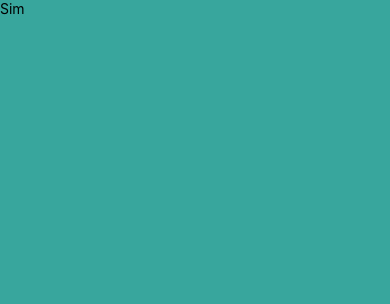
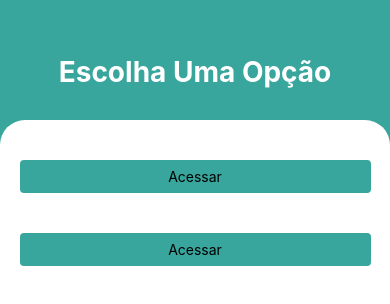
Before and after one commit to DiegoOliveira01/ReactNative_DenteForte, a React Native app in the folder Projeto/: screen /Menu in a window 390 px wide. Shown: the top 304 px of the page. Built offline with nearby package versions, Linux system fonts and the light colour scheme.

Commit message:
Improved Menu page

```diff
--- a/Projeto/src/pages/Menu/index.js
+++ b/Projeto/src/pages/Menu/index.js
@@ -8,7 +8,18 @@ import { useNavigation } from '@react-navigation/native'
 export default function Menu(){
     return(
         <View style={styles.container}>
-            <Text>Sim</Text>
+            <Animatable.View animation="fadeInUp" delay={500} style={styles.containerHeader}>
+                <Text style={styles.message}>Escolha Uma Opção</Text>
+            </Animatable.View>
+
+            <Animatable.View animation="fadeInUp" style={styles.containerForm}>
+            <TouchableOpacity style={styles.button}>
+                <Text styles={styles.buttonText}>Acessar</Text>
+            </TouchableOpacity>
+            <TouchableOpacity style={styles.button}>
+                <Text styles={styles.buttonText}>Acessar</Text>
+            </TouchableOpacity>
+            </Animatable.View>
         </View>
     );
 }
@@ -18,4 +29,31 @@ const styles = StyleSheet.create({
         flex: 1,
         backgroundColor: "#38a69d",
     },
+    containerHeader:{
+        marginTop: '14%',
+        marginBottom: '8%',
+    },
+    message:{
+        fontSize: 28,
+        fontWeight: 'bold',
+        color: '#fff',
+        alignSelf: 'center',
+    },
+    containerForm:{
+        backgroundColor: '#fff',
+        flex: 1,
+        borderTopLeftRadius: 25,
+        borderTopRightRadius: 25,
+        paddingStart: '5%',
+        paddingEnd: '5%',
+    },
+    button:{
+        backgroundColor: '#38a69d',
+        width: '100%',
+        borderRadius: 4,
+        paddingVertical: 8,
+        marginTop: 40,
+        justifyContent: 'center',
+        alignItems: 'center',
+    },
 })
--- a/Projeto/src/pages/Signin/index.js
+++ b/Projeto/src/pages/Signin/index.js
@@ -12,8 +12,7 @@ export default function Signin(){
     const navigation = useNavigation();
 
     const handleLogin = () => {
-        // Aqui você pode adicionar a lógica de autenticação
-        if(email === 'examplo@gmail.com' && password === '123'){
+        if(email === 'Diego' && password === '123'){
             navigation.navigate('Menu');
         } else {
             alert('Email ou senha incorretos!');
@@ -28,13 +27,20 @@ export default function Signin(){
 
             <Animatable.View animation="fadeInUp" style={styles.containerForm}>
             <Text style={styles.title}>Email:</Text>
-            <TextInput placeholder="Digite um Email..." style={styles.input} onChangeText={text => setEmail(text)}
-                    value={email}></TextInput>
+            <TextInput
+            placeholder="Digite um Email..."
+            style={styles.input}
+            onChangeText={text => setEmail(text)}
+            value={email}>
+            </TextInput>
             <Text style={styles.title}>Senha:</Text>
-            <TextInput placeholder="Digite sua senha..." style={styles.input} onChangeText={text => setPassword(text)}
-                    value={password}
-                    secureTextEntry></TextInput>
-
+            <TextInput
+            placeholder="Digite sua senha..."
+            style={styles.input}
+            onChangeText={text => setPassword(text)}
+            value={password}
+            secureTextEntry>
+            </TextInput>
             <TouchableOpacity style={styles.button} onPress={handleLogin}>
                 <Text styles={styles.buttonText}>Acessar</Text>
             </TouchableOpacity>
--- a/Projeto/src/routes/index.js
+++ b/Projeto/src/routes/index.js
@@ -9,6 +9,13 @@ const Stack = createNativeStackNavigator();
 export default function Routes(){
     return(
         <Stack.Navigator>
+
+        <Stack.Screen
+            name="Menu"
+            component={Menu}
+            options={{ headerShown: false}}
+        />
+
         <Stack.Screen
             name="Welcome"
             component={Welcome}
@@ -19,11 +26,11 @@ export default function Routes(){
             component={Signin}
             options={{ headerShown: false}}
         />
-        <Stack.Screen
+        {/*<Stack.Screen
             name="Menu"
             component={Menu}
             options={{ headerShown: false}}
-        />
+    />*/}
         </Stack.Navigator>
     )
 }
```
